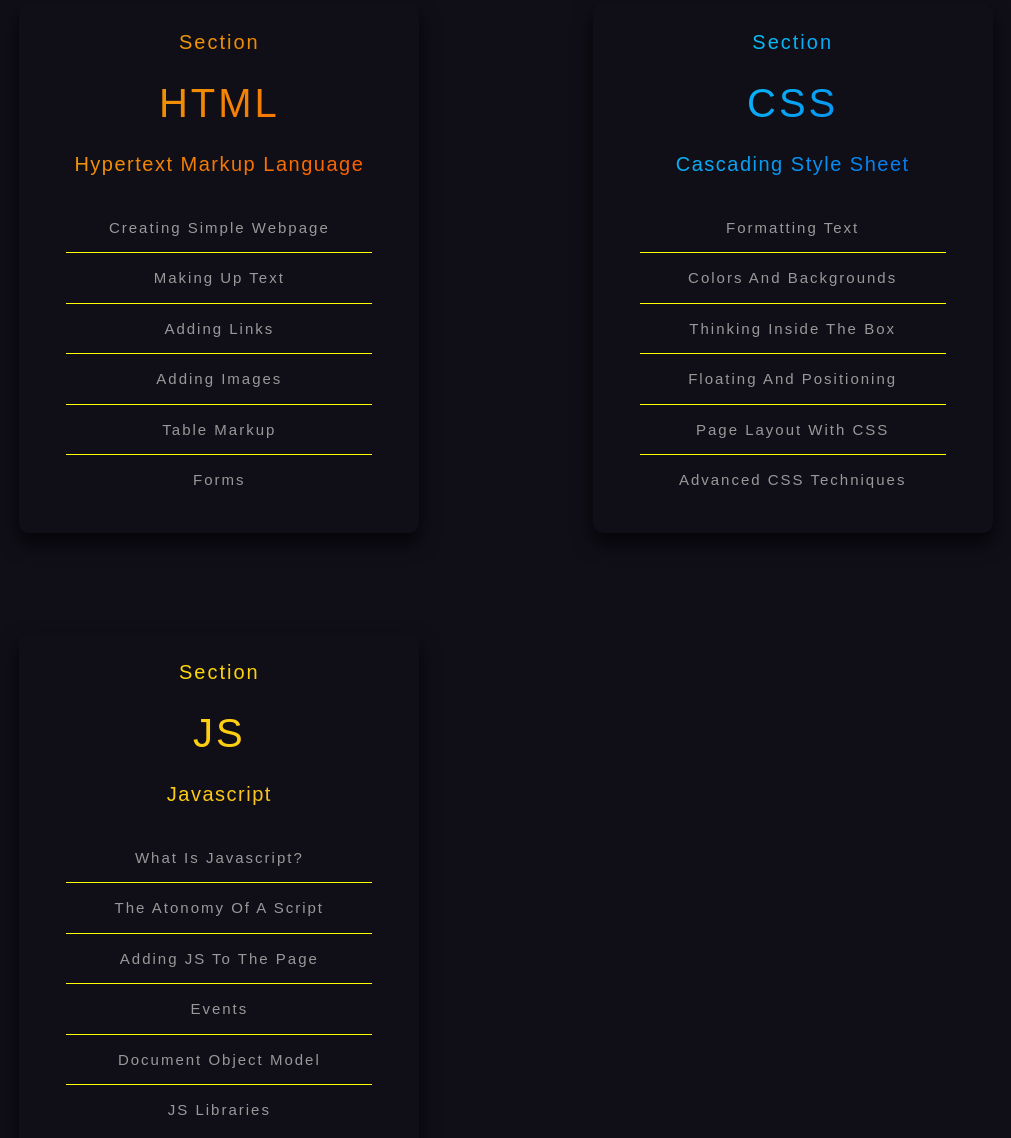
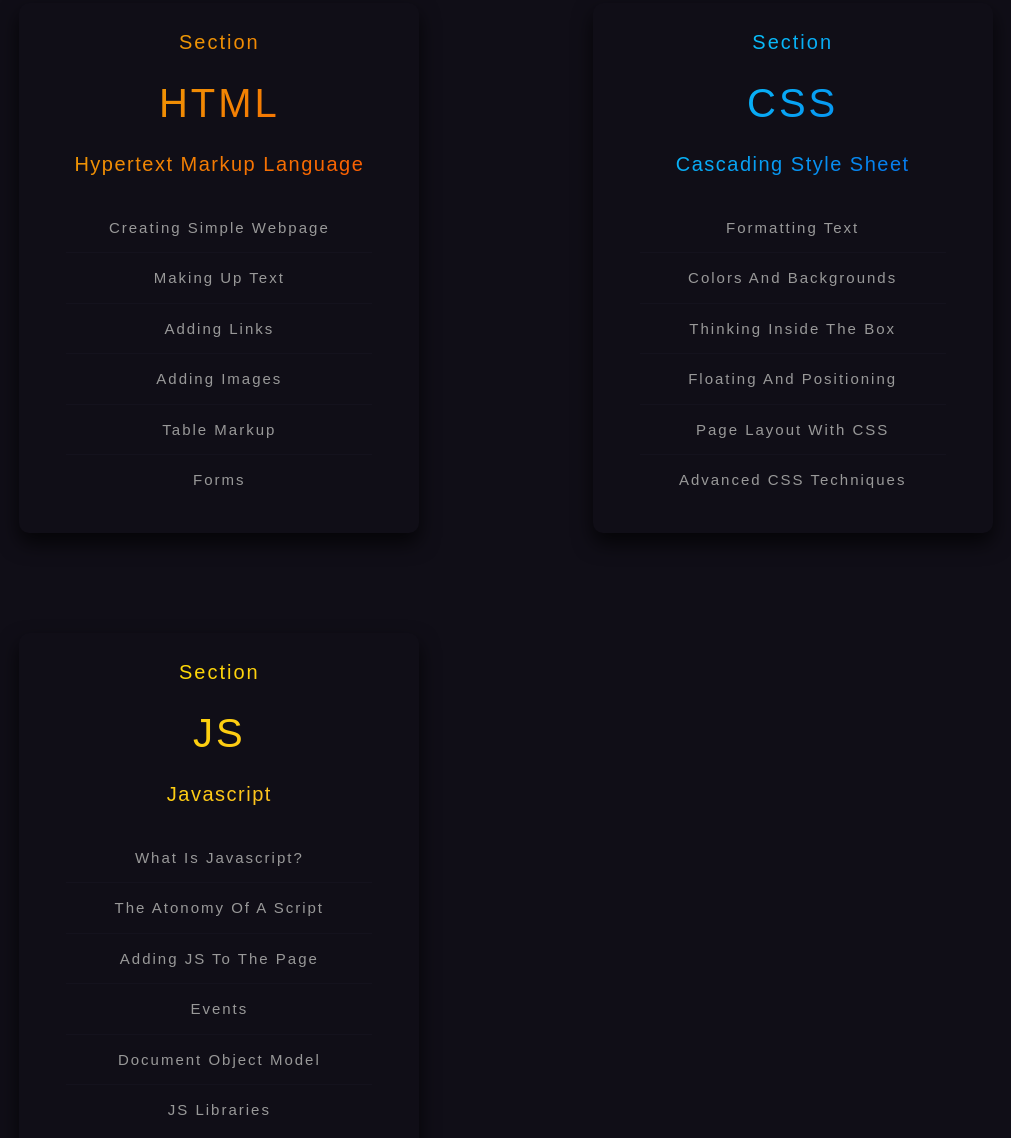
Before and after one commit to DalatCoder/hoc-phan-thiet-ke-web, a website: page index.html in a window 1280 px wide. Shown: the part 1037-2175 px from the top of the page, without its empty margins (134-1145 px from the left). Drawn offline with nearby package versions, Linux system fonts and the light colour scheme.

Commit message:
Style rotated card 🐱‍👤

```diff
--- a/sass/components/_rotate-card.scss
+++ b/sass/components/_rotate-card.scss
@@ -169,7 +169,8 @@
         padding: 12px;
 
         &:not(:last-child) {
-          border-bottom: 1px solid yellow;
+          border-bottom: 1px solid
+            lighten($color: $color-background-primary, $amount: 2%);
         }
       }
     }
```
Also changed, not shown: assets/css/style.css.
